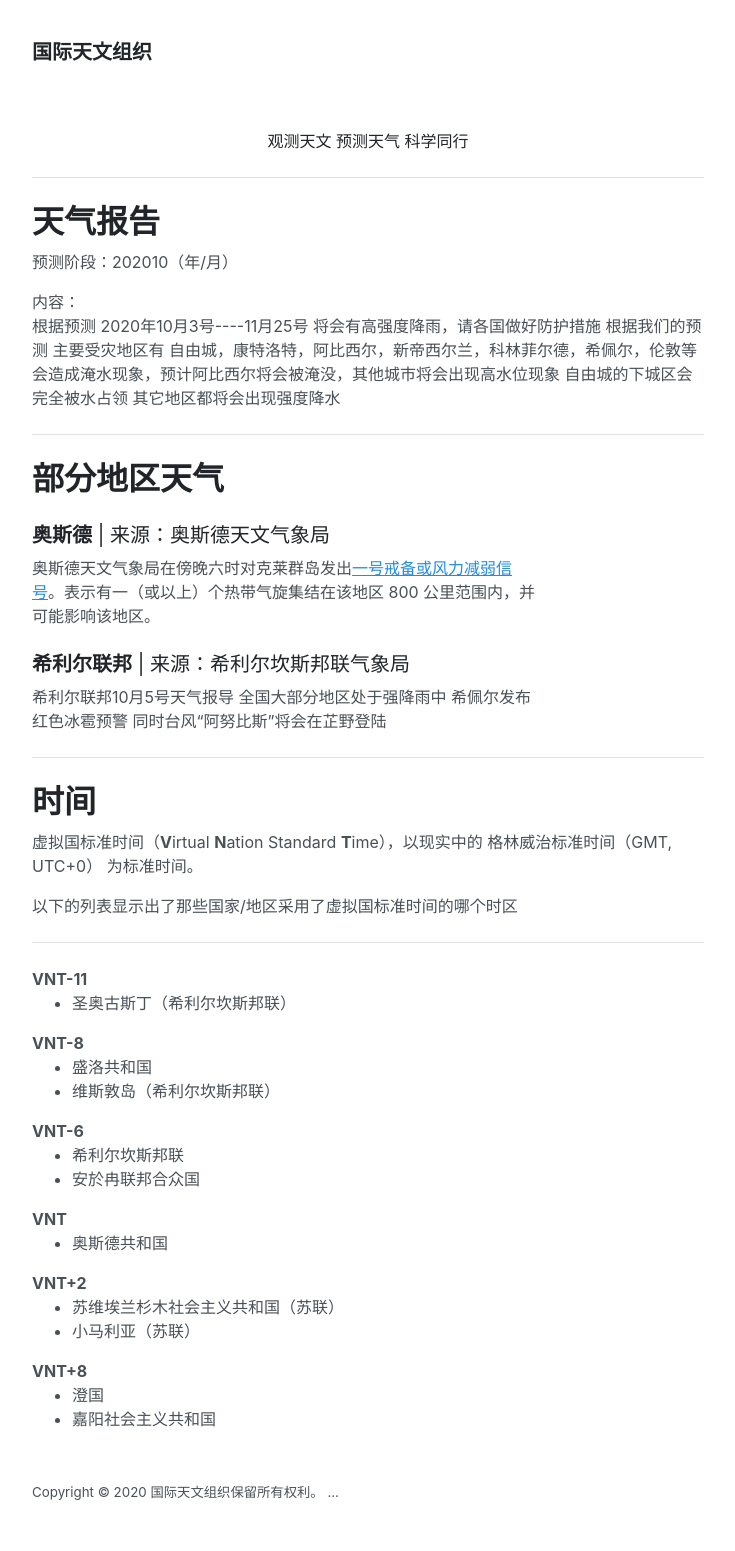
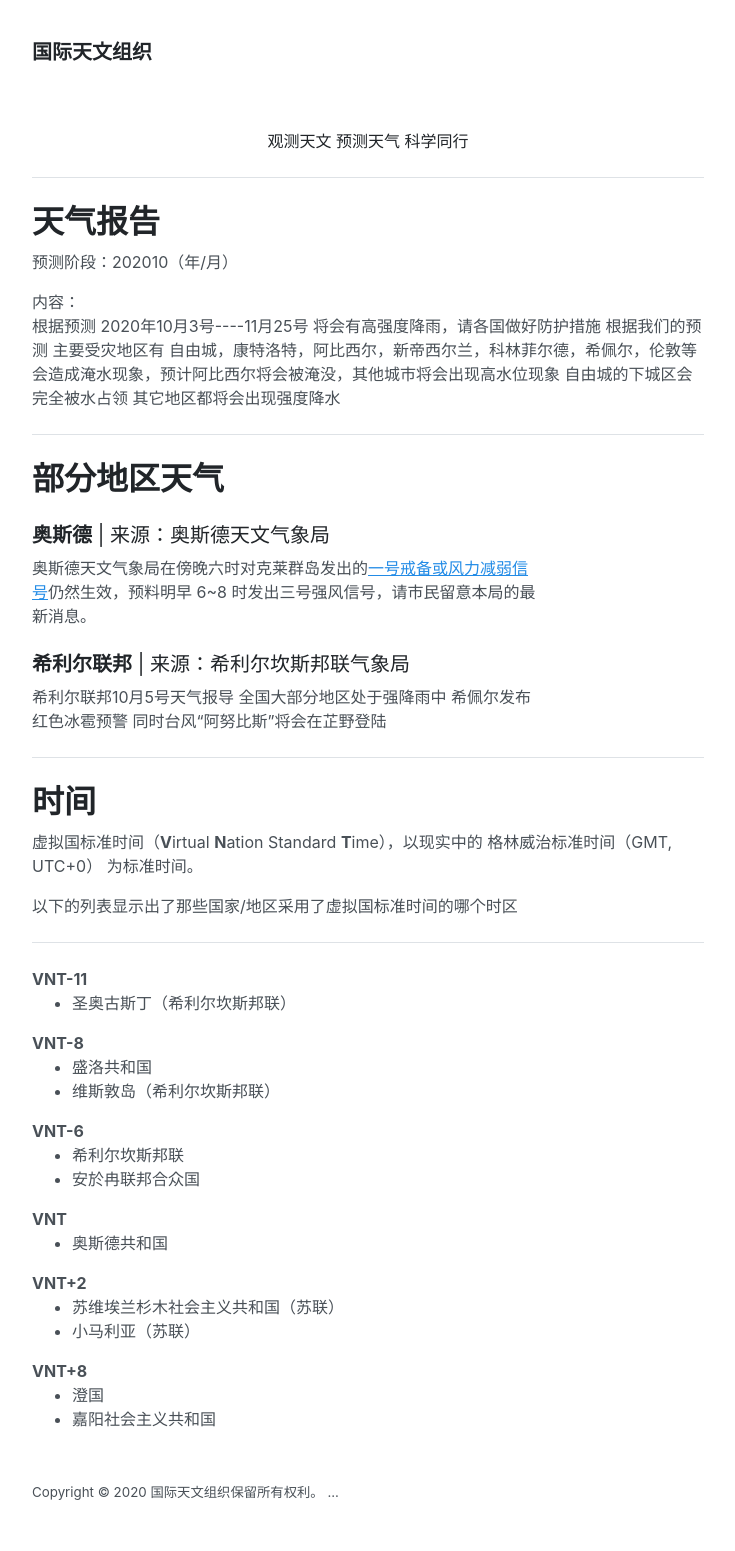
Before and after one commit to vunconf/vunconf.github.io, a Jekyll site: the page built from iao/index.html, in a window 1280 px wide. Shown: the whole page, without its empty margins (272-1007 px from the left). Built offline with Jekyll 4.4.1, drawn with Linux system fonts in a browser that asks for light colours.

Commit message:
Update index.html

```diff
--- a/iao/index.html
+++ b/iao/index.html
@@ -13,7 +13,7 @@ title: 主页
 <h1>部分地区天气</h1>
 <h3>奥斯德<span style="font-weight: 400"> | 来源：奥斯德天文气象局</span></h3>
 <div>
-  <p style="width: 75%;text-align: left;">奥斯德天文气象局在傍晚六时对克莱群岛发出<a href="osd/wns_intro/#TPH1">一号戒备或风力减弱信号</a>。表示有一（或以上）个热带气旋集结在该地区 800 公里范围内，并可能影响该地区。</p>
+  <p style="width: 75%;text-align: left;">奥斯德天文气象局在傍晚六时对克莱群岛发出的<a href="osd/wns_intro/#TPH1">一号戒备或风力减弱信号</a>仍然生效，预料明早 6~8 时发出三号强风信号，请市民留意本局的最新消息。</p>
 </div>
 <h3>希利尔联邦<span style="font-weight: 400"> | 来源：希利尔坎斯邦联气象局</span></h3>
 <div>
```
